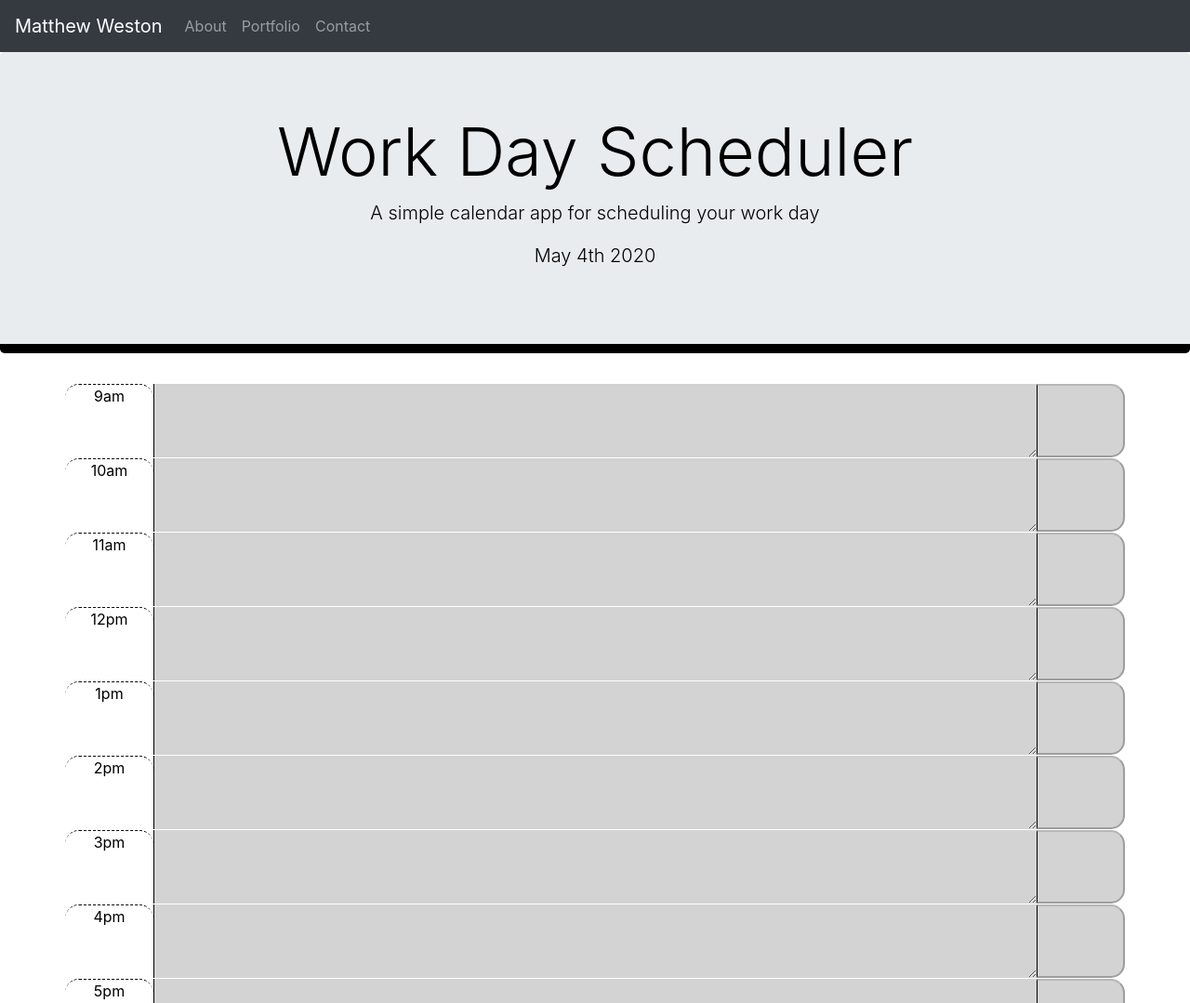
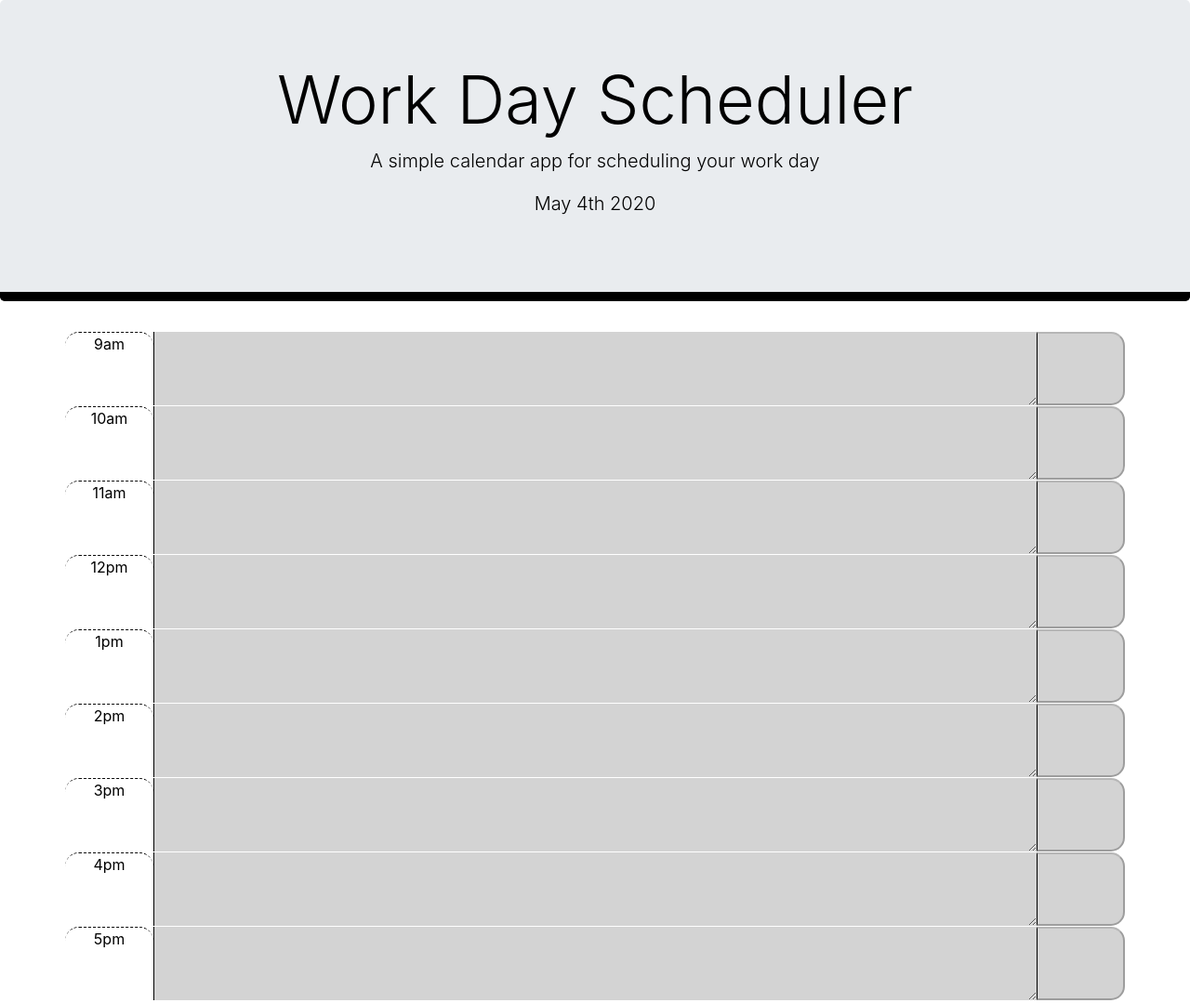
Before and after one commit to mweston6288/Schedule, a plain HTML site: page index.html in a window 1280 px wide. Shown: the top 1079 px of the page at 93% size. Drawn offline with nearby package versions, Linux system fonts and the light colour scheme.

Commit message:
Removed unnecessary folders and removed the navbar

```diff
--- a/Develop/index.html
+++ b/index.html
@@ -25,33 +25,6 @@
   </head>
 
   <body>
-    <nav class="navbar navbar-expand-lg navbar-dark bg-dark">
-      <a class="navbar-brand" style = "color:#ffffff">Matthew Weston</a>
-  <button class="navbar-toggler" type="button" data-toggle="collapse" data-target="#navbarSupportedContent" aria-controls="navbarSupportedContent" aria-expanded="false" aria-label="Toggle navigation">
-
-          <span class="navbar-toggler-icon"></span>
-      </button>
-
-      <div class="collapse navbar-collapse" id="navbarSupportedContent">
-          <ul class="navbar-nav mr-auto">
-              <li class="nav-item">
-                  <a class="nav-link" href="../../index.html">
-                      About
-                  </a>
-              </li>
-              <li class="nav-item">
-                  <a class="nav-link" href="../../portfolio.html">
-                      Portfolio
-                  </a>
-              </li>
-              <li class="nav-item">
-                  <a class="nav-link" href="../../contact.html">
-                      Contact
-                  </a>
-              </li>
-          </ul>
-      </div>
-</nav>
     <header class="jumbotron">
       <h1 class="display-3">Work Day Scheduler</h1>
       <p class="lead">A simple calendar app for scheduling your work day</p>
```
Also changed, not shown: Assets/05-Third-Party-APIs-homework-demo.gif (deleted), style.css (renamed from Develop/style.css), 1 other file.
